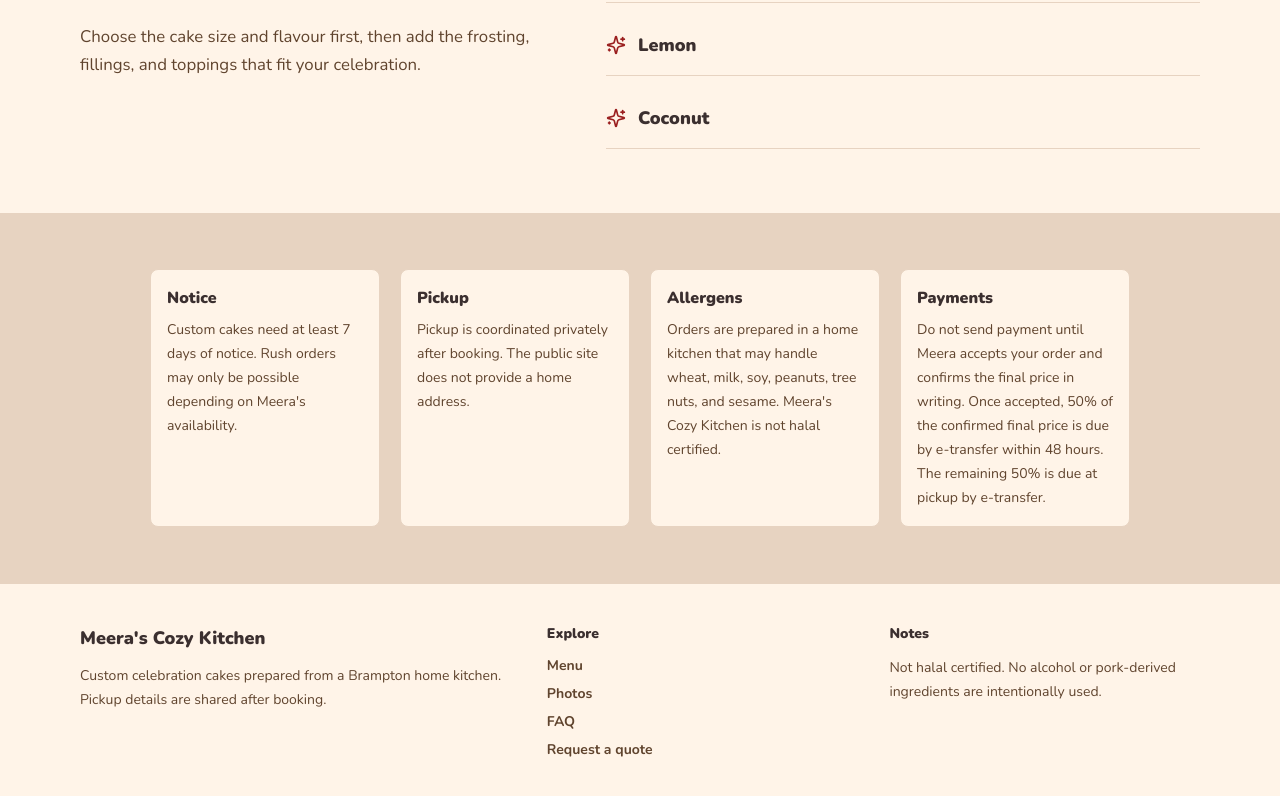
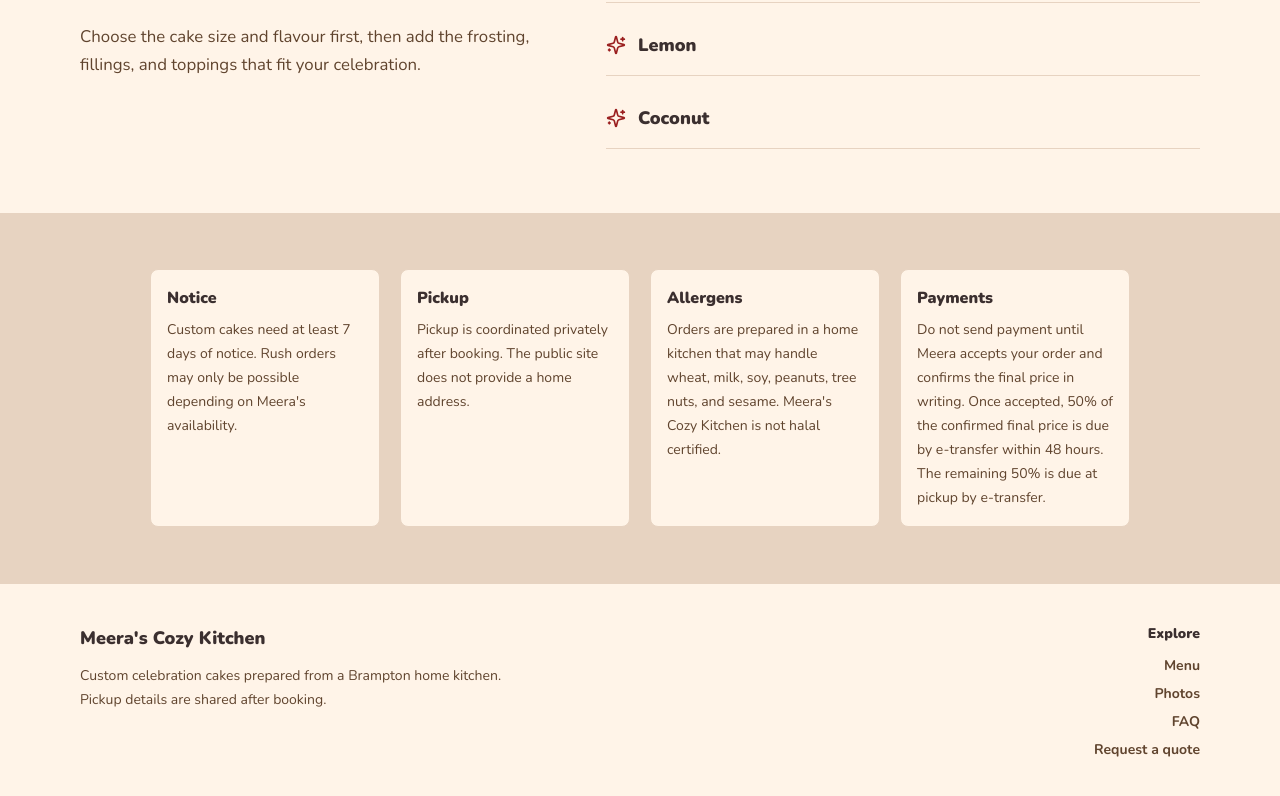
Before and after one commit to Hardik-S/meeras-cozy-kitchen-v2, a Next.js app: page / in a window 1280 px wide. Shown: the part 1390-2186 px from the top of the page. Built offline with nearby package versions, Linux system fonts and the light colour scheme; a web font is replaced by a local one.

Commit message:
Simplify footer and link portfolio

```diff
--- a/src/app/page.tsx
+++ b/src/app/page.tsx
@@ -46,12 +46,16 @@ export default function HomePage() {
                 sizes="(max-width: 767px) calc(100vw - 64px), 42vw"
                 src="/portfolio/raspberry-ring-cake-front.jpeg"
               />
-              <div className="relative rounded-[8px] bg-[var(--foreground)] p-4">
+              <Link
+                aria-label="Explore Meera's cake portfolio"
+                className="portfolio-card relative rounded-[8px] bg-[var(--foreground)] p-4"
+                href="/photos"
+              >
                 <p className="text-sm font-black">Meera&apos;s cake portfolio</p>
                 <p className="mt-1 text-sm leading-5 text-[var(--background)]">
                   Explore finished cakes, then share the details you would like Meera to adapt.
                 </p>
-              </div>
+              </Link>
             </div>
           </div>
         </div>
--- a/src/components/site-footer.tsx
+++ b/src/components/site-footer.tsx
@@ -3,28 +3,22 @@ import Link from "next/link";
 export function SiteFooter() {
   return (
     <footer className="border-t border-[var(--line)] bg-[var(--background)]">
-      <div className="section-wrap grid gap-8 py-10 md:grid-cols-[1.4fr_1fr_1fr]">
+      <div className="section-wrap grid gap-8 py-10 md:grid-cols-[1fr_auto]">
         <div>
           <p className="text-lg font-black">Meera&apos;s Cozy Kitchen</p>
           <p className="mt-3 max-w-md text-sm leading-6 text-[var(--muted)]">
             Custom celebration cakes prepared from a Brampton home kitchen. Pickup details are shared after booking.
           </p>
         </div>
-        <div>
+        <div className="md:text-right">
           <p className="text-sm font-black text-[var(--foreground)]">Explore</p>
-          <div className="mt-3 grid gap-2 text-sm font-bold text-[var(--muted)]">
+          <div className="mt-3 grid gap-2 text-sm font-bold text-[var(--muted)] md:justify-items-end">
             <Link href="/menu">Menu</Link>
             <Link href="/photos">Photos</Link>
             <Link href="/faq">FAQ</Link>
             <Link href="/order">Request a quote</Link>
           </div>
         </div>
-        <div>
-          <p className="text-sm font-black text-[var(--foreground)]">Notes</p>
-          <p className="mt-3 text-sm leading-6 text-[var(--muted)]">
-            Not halal certified. No alcohol or pork-derived ingredients are intentionally used.
-          </p>
-        </div>
       </div>
     </footer>
   );
```
